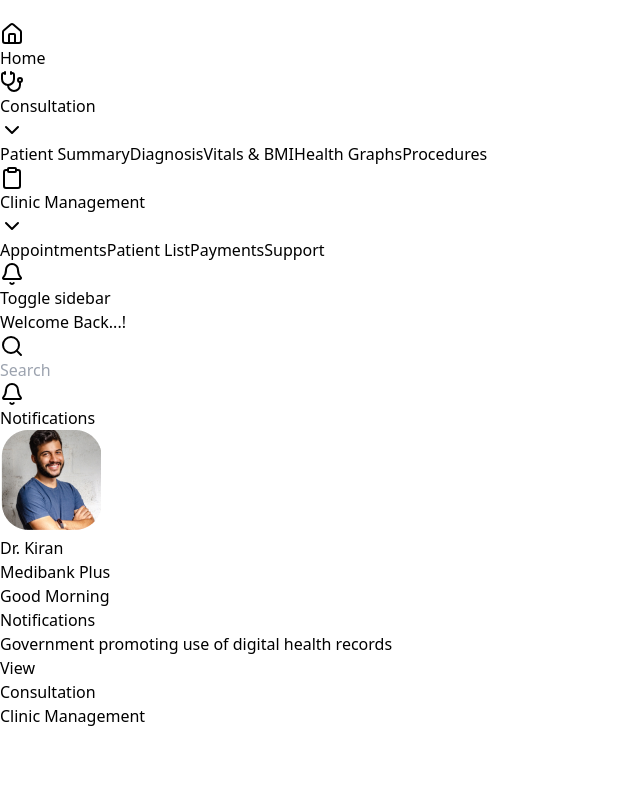
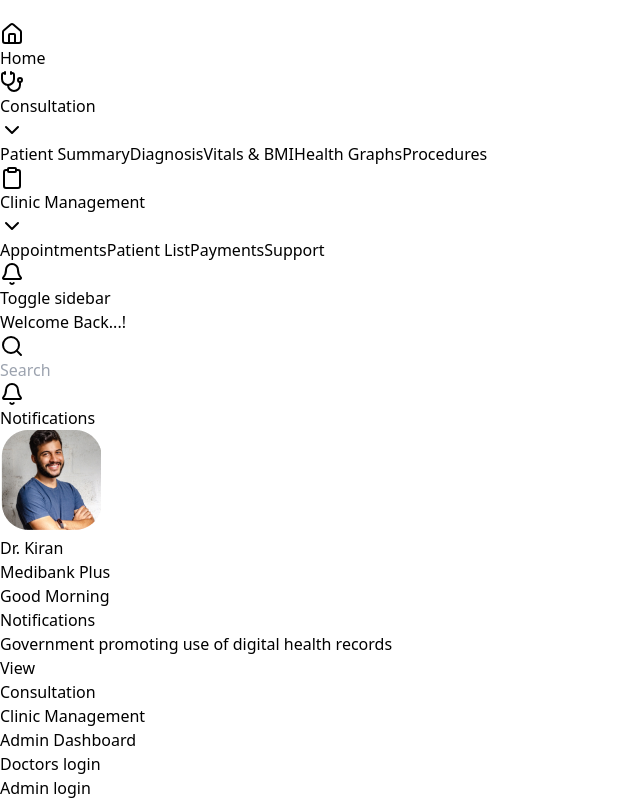
Before and after one commit to the-capital-hub/medibank-doctor-web, a React (Vite) app: page / in a window 1280 px wide. Shown: the part 1258-2058 px from the top of the page, without its empty margins (0-640 px from the left). Before the commit the page ends 1986 px from the top, so only its background shows below. Built offline with nearby package versions, Linux system fonts and the light colour scheme.

Commit message:
Temporary buttons for testing

```diff
--- a/src/Pages/DoctorDashboard.jsx
+++ b/src/Pages/DoctorDashboard.jsx
@@ -1,7 +1,9 @@
 import { Card, CardHeader, CardTitle, CardContent } from "@/components/ui/card";
 import { Button } from "@/components/ui/button";
+import { useNavigate } from "react-router-dom";
 
 function Dashboard() {
+	const navigate = useNavigate();
 	return (
 		<div className="bg-gray-50">
 			{/* Main Content */}
@@ -46,9 +48,37 @@ function Dashboard() {
 							<CardHeader>
 								<CardTitle>Clinic Management</CardTitle>
 							</CardHeader>
-							{/* <CardContent>
-							<p>No recent activity</p>
-						</CardContent> */}
+						</Card>
+
+						<Card
+							className="bg-indigo-800 text-white text-center w-1/3 cursor-pointer"
+							onClick={() => {
+								navigate("/admin/dashboard");
+							}}
+						>
+							<CardHeader>
+								<CardTitle>Admin Dashboard</CardTitle>
+							</CardHeader>
+						</Card>
+						<Card
+							className="bg-indigo-800 text-white text-center w-1/3 cursor-pointer"
+							onClick={() => {
+								navigate("/doctor/login");
+							}}
+						>
+							<CardHeader>
+								<CardTitle>Doctors login</CardTitle>
+							</CardHeader>
+						</Card>
+						<Card
+							className="bg-indigo-800 text-white text-center w-1/3 cursor-pointer"
+							onClick={() => {
+								navigate("/admin/login");
+							}}
+						>
+							<CardHeader>
+								<CardTitle>Admin login</CardTitle>
+							</CardHeader>
 						</Card>
 					</div>
 				</div>
```
